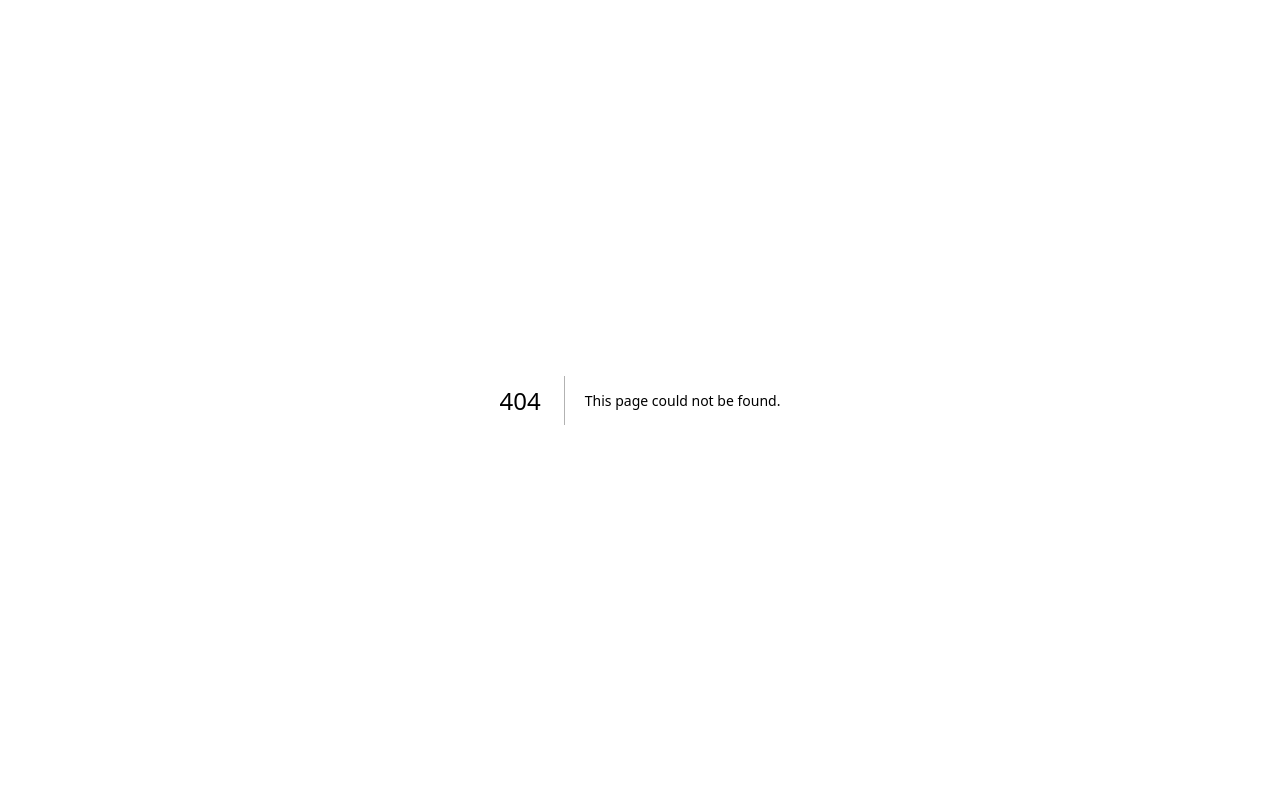
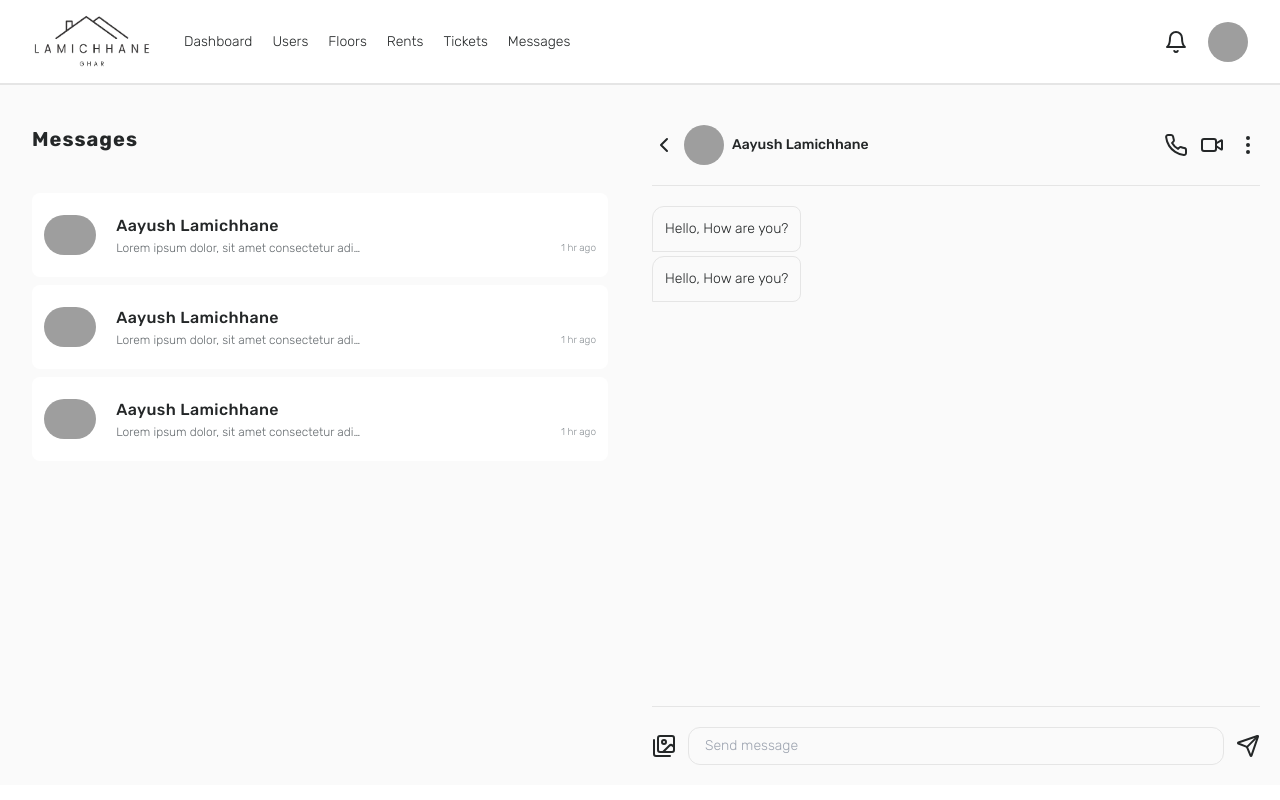
Before and after one commit to AaaayushXD/Rental, a Next.js app: page /admin/messages in a window 1280 px wide. Before the commit this address had no page. Shown: the top 800 px of the page. Built offline with nearby package versions, Linux system fonts and the light colour scheme; grey boxes are pictures that could not be loaded.

Commit message:
ui: complete message page

```diff
--- /dev/null
+++ b/src/app/admin/messages/page.tsx
@@ -0,0 +1,72 @@
+import React from "react";
+import MessagePreviewCard from "@/components/cards/MessagePreviewCard";
+import {
+  ChevronLeft,
+  Images,
+  MoreVertical,
+  Phone,
+  Send,
+  Video,
+} from "lucide-react";
+import { Avatar } from "@radix-ui/react-avatar";
+import { AvatarImage } from "@/components/ui/avatar";
+import { Separator } from "@/components/ui/separator";
+import MessageCard from "@/components/cards/MessageCard";
+import BoilerPlate from "../BoilerPlate";
+
+const Page = () => {
+  return (
+    <BoilerPlate>
+      <div className="flex w-full h-full justify-center items-start p-5 bg-brandForeground overflow-x-hidden">
+        <div className="max-w-[1800px] flex justify-start items-start gap-8 w-full overflow-x-hidden">
+          <div className="w-full lg:max-w-[600px] flex flex-col font-light gap-10 pt-5 h-full ">
+            <h3 className="text-xl tracking-wider font-extrabold pl-3">
+              Messages
+            </h3>
+            <div className="px-3 flex flex-col gap-2 justify-start w-full max-h-screen overflow-y-auto">
+              <MessagePreviewCard />
+              <MessagePreviewCard />
+              <MessagePreviewCard />
+            </div>
+          </div>
+          <div className="max-w-[1800px] max-h-screen lg:flex flex-col w-full font-light gap-5 pt-5 hidden overflow-x-hidden">
+            <div className="flex w-full justify-between items-center">
+              <div className="flex justify-start items-center gap-2">
+                <ChevronLeft />
+                <Avatar className="size-[40px] flex justify-center items-center">
+                  <AvatarImage
+                    src="https://github.com/shadcn.png"
+                    className="rounded-full"
+                  />
+                </Avatar>
+                <p className="text-sm font-medium">Aayush Lamichhane</p>
+              </div>
+              <div className="flex justify-start items-center gap-3">
+                <Phone />
+                <Video />
+                <MoreVertical />
+              </div>
+            </div>
+            <Separator />
+            <div className="w-full min-h-[60vh] h-full overflow-y-auto flex flex-col gap-1">
+              <MessageCard />
+              <MessageCard />
+            </div>
+            <Separator />
+            <div className="flex w-full gap-3 justify-center items-center">
+              <Images />
+              <input
+                placeholder="Send message"
+                type="text"
+                className="bg-transparent border py-2 px-4 rounded-xl flex-grow text-sm"
+              />
+              <Send />
+            </div>
+          </div>
+        </div>
+      </div>
+    </BoilerPlate>
+  );
+};
+
+export default Page;
```
